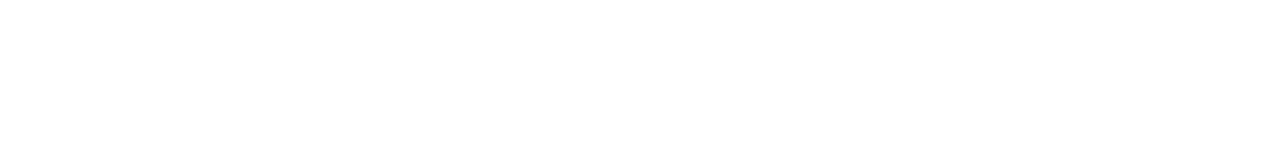
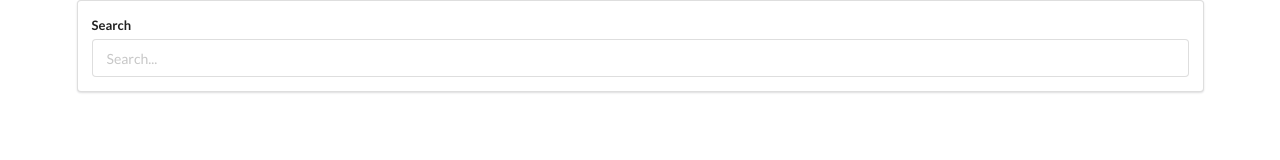
Before and after one commit to AlphaVictorDelta/video_fetching_app, a React (Create React App) app: page / in a window 1280 px wide. Shown: the top 160 px of the page. Built offline with nearby package versions, Linux system fonts and the light colour scheme.

Commit message:
Created Search Bar Component

```diff
--- a/src/components/App.js
+++ b/src/components/App.js
@@ -2,9 +2,10 @@
 import SearchBar from "./SearchBar";
 
 class App extends React.Component {
+
     render() {
         return (
-            <div>
+            <div className="ui container">
                 <SearchBar />
             </div >
         );
--- a/src/components/SearchBar.js
+++ b/src/components/SearchBar.js
@@ -1,9 +1,31 @@
 import React from "react";
 
 class SearchBar extends React.Component {
+
+    state = { userSearchTerm: "" };
+
+    handleUserInputChange = (event) => {
+        this.setState({ userSearchTerm: event.target.value });
+    };
+
+    onFormSubmit = (event) => {
+        event.preventDefault();
+
+        // TODO: Make sure we call callback from parent component.
+    }
+
     render() {
         return (
-            <div className="search-bar">
+            <div className="search-bar ui segment">
+                <form onSubmit={this.onFormSubmit} className="ui form">
+                    <div className="field">
+                        <label>Search</label>
+                        <input type="text"
+                            onChange={this.handleUserInputChange}
+                            value={this.state.userSearchTerm}
+                            placeholder="Search..." />
+                    </div>
+                </form>
             </div>
         );
     }
```
